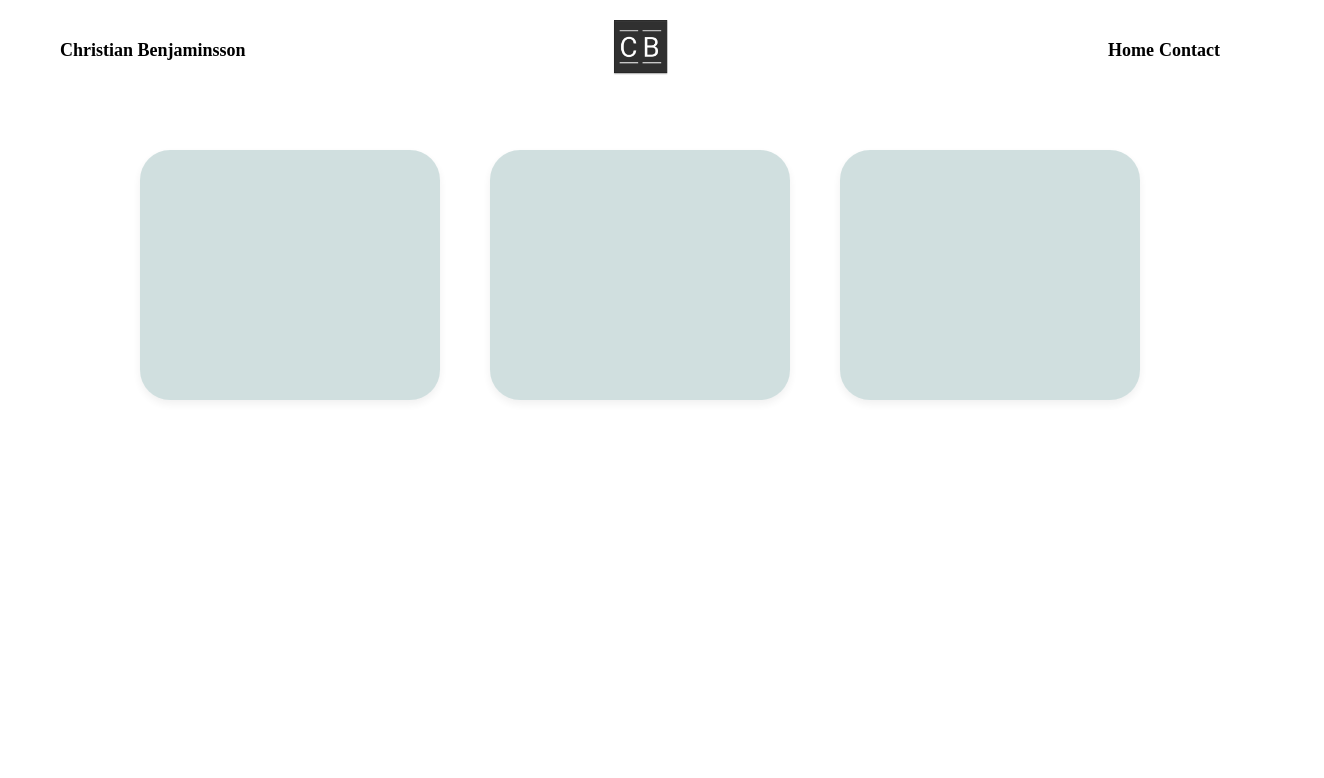
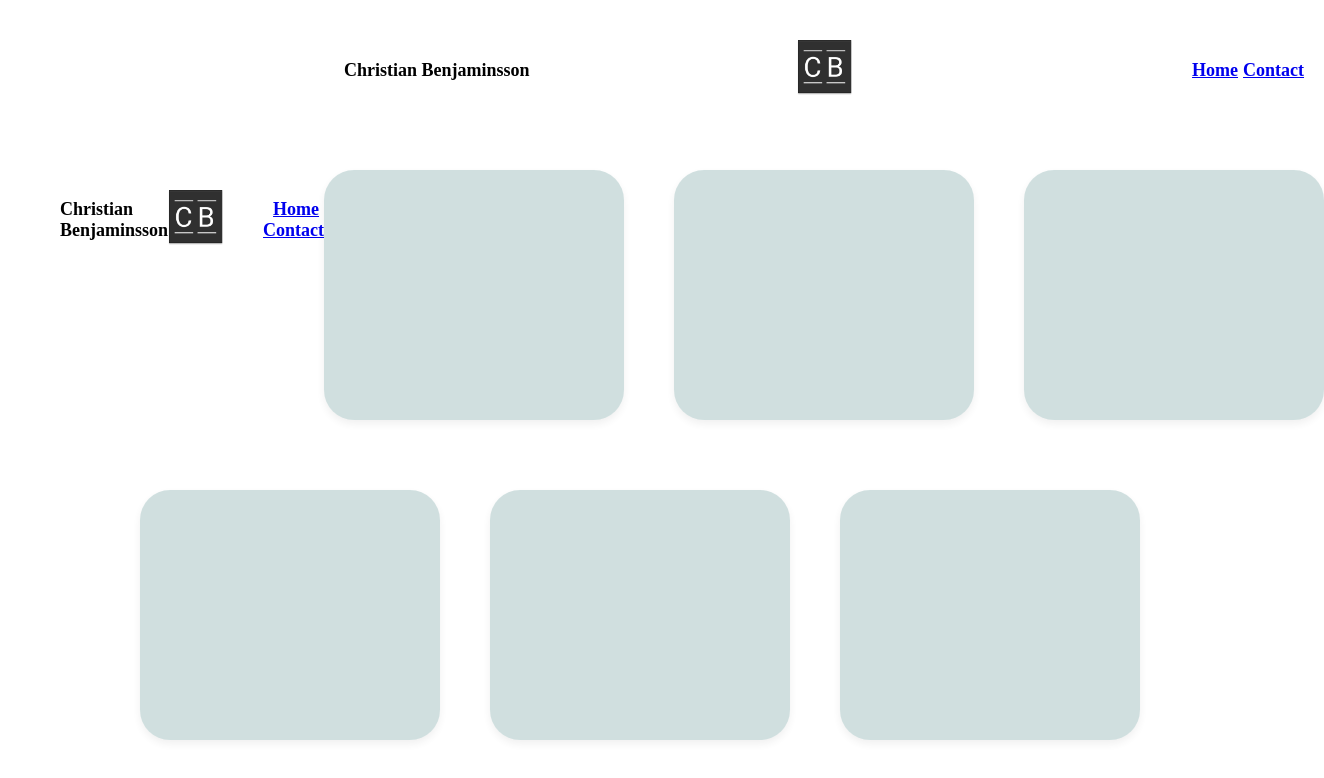
Before and after one commit to Christianbenjaminsson/portfolio, a Vue app: page /#/ in a window 1280 px wide. Shown: the top 778 px of the page, 1324 px wide, since content can reach past the window. Built offline with nearby package versions, Linux system fonts and the light colour scheme.

Commit message:
Setup router-link

```diff
--- a/package.json
+++ b/package.json
@@ -10,7 +10,8 @@
   "dependencies": {
     "@glidejs/glide": "^3.4.1",
     "core-js": "^3.6.5",
-    "vue": "^2.6.11"
+    "vue": "^2.6.11",
+    "vue-router": "^3.5.1"
   },
   "devDependencies": {
     "@vue/cli-plugin-babel": "~4.5.0",
--- a/src/components/contact.vue
+++ b/src/components/contact.vue
@@ -1,8 +1,9 @@
 <template>
   <body>
     <navbar></navbar>
-    <div class="content"></div>
-    <a href="mailto:christian.benjaminsson@outlook.com"></a>
+    <div class="content">
+      <a href="mailto:christian.benjaminsson@outlook.com"></a>
+    </div>
   </body>
 </template>
 
--- a/src/components/header.vue
+++ b/src/components/header.vue
@@ -4,10 +4,11 @@
     <div class="nav_logo"><img src="@/assets/logo.png" id="logo" /></div>
     <div class="nav_right">
       <ul>
-        <li><a href="/"></a>Home</li>
-        <li><a href="/contact"></a>Contact</li>
+        <li><router-link to="/">Home</router-link></li>
+        <li><router-link to="/contact">Contact</router-link></li>
       </ul>
     </div>
+    <router-view />
   </div>
 </template>
 
--- a/src/main.js
+++ b/src/main.js
@@ -1,4 +1,5 @@
 import Vue from "vue";
+import router from "./router";
 import App from "./App.vue";
 import Navbar from "./components/header";
 
@@ -6,5 +7,6 @@ Vue.config.productionTip = false;
 Vue.component("navbar", Navbar);
 
 new Vue({
+  router,
   render: (h) => h(App),
 }).$mount("#app");
--- /dev/null
+++ b/src/router.js
@@ -0,0 +1,20 @@
+import Vue from "vue";
+import Router from "vue-router";
+import home from "./components/home.vue";
+
+Vue.use(Router);
+
+export default new Router({
+  routes: [
+    {
+      path: "/",
+      name: "home",
+      component: home,
+    },
+    {
+      path: "/contact",
+      name: "contact",
+      component: () => import("./components/contact.vue"),
+    },
+  ],
+});
```
Also changed, not shown: 1 other file (tests, documents, lock files or other folders).
